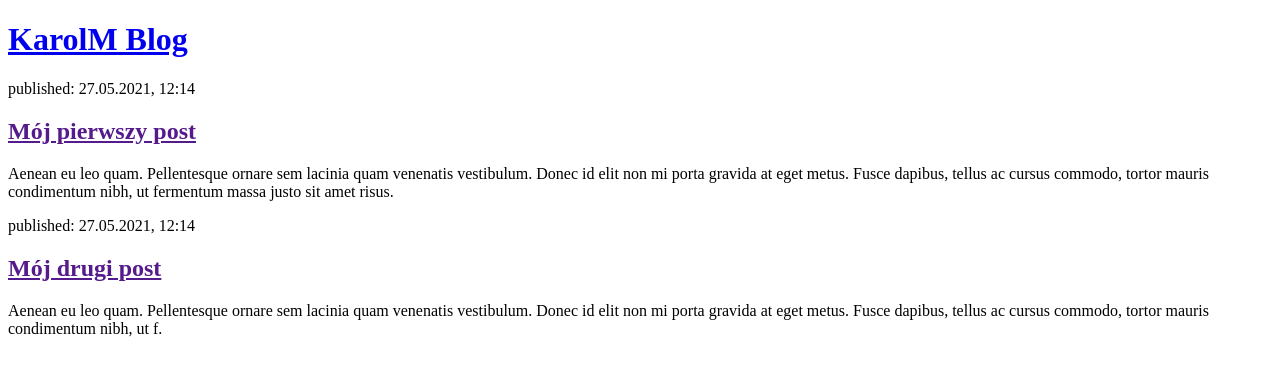
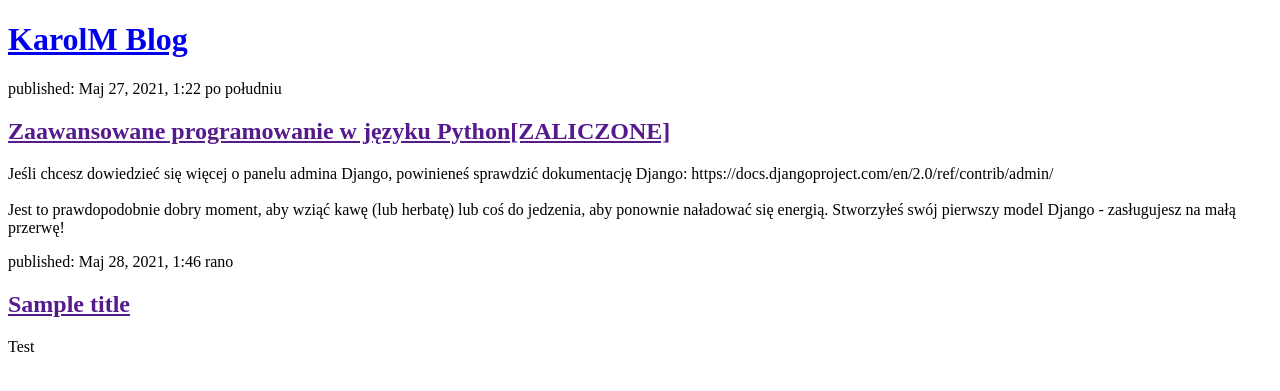
Before and after one commit to karolerykmikolajczuk/Advanced-Python-Subject, a Django app: page / in a window 1280 px wide. Shown: the top 391 px of the page. Run offline with Django 3.2, Linux system fonts and the light colour scheme; data comes from the database, SQL or seed files in the repository; both versions use the stored data as it was after the commit.

Commit message:
Add posts and templates and views

```diff
--- a/blog/views.py
+++ b/blog/views.py
@@ -1,5 +1,8 @@
 from django.shortcuts import render
+from .models import Post
+from django.utils import timezone
 
 # Create your views here.
 def post_list(request):
-    return render(request, 'blog/post_list.html', {})
+    posts = Post.objects.filter(published_date__lte=timezone.now()).order_by('published_date')
+    return render(request, 'blog/post_list.html', {'posts': posts})
--- a/templates/blog/post_list.html
+++ b/templates/blog/post_list.html
@@ -8,16 +8,12 @@
             <h1><a href="/">KarolM Blog</a></h1>
         </div>
 
-        <div>
-            <p>published: 27.05.2021, 12:14</p>
-            <h2><a href="">Mój pierwszy post</a></h2>
-            <p>Aenean eu leo quam. Pellentesque ornare sem lacinia quam venenatis vestibulum. Donec id elit non mi porta gravida at eget metus. Fusce dapibus, tellus ac cursus commodo, tortor mauris condimentum nibh, ut fermentum massa justo sit amet risus.</p>
-        </div>
-
-        <div>
-            <p>published: 27.05.2021, 12:14</p>
-            <h2><a href="">Mój drugi post</a></h2>
-            <p>Aenean eu leo quam. Pellentesque ornare sem lacinia quam venenatis vestibulum. Donec id elit non mi porta gravida at eget metus. Fusce dapibus, tellus ac cursus commodo, tortor mauris condimentum nibh, ut f.</p>
-        </div>
+{% for post in posts %}
+    <div>
+        <p>published: {{ post.published_date }}</p>
+        <h2><a href="">{{ post.title }}</a></h2>
+        <p>{{ post.text|linebreaksbr }}</p>
+    </div>
+{% endfor %}
     </body>
 </html>
```
Also changed, not shown: db.sqlite3.
